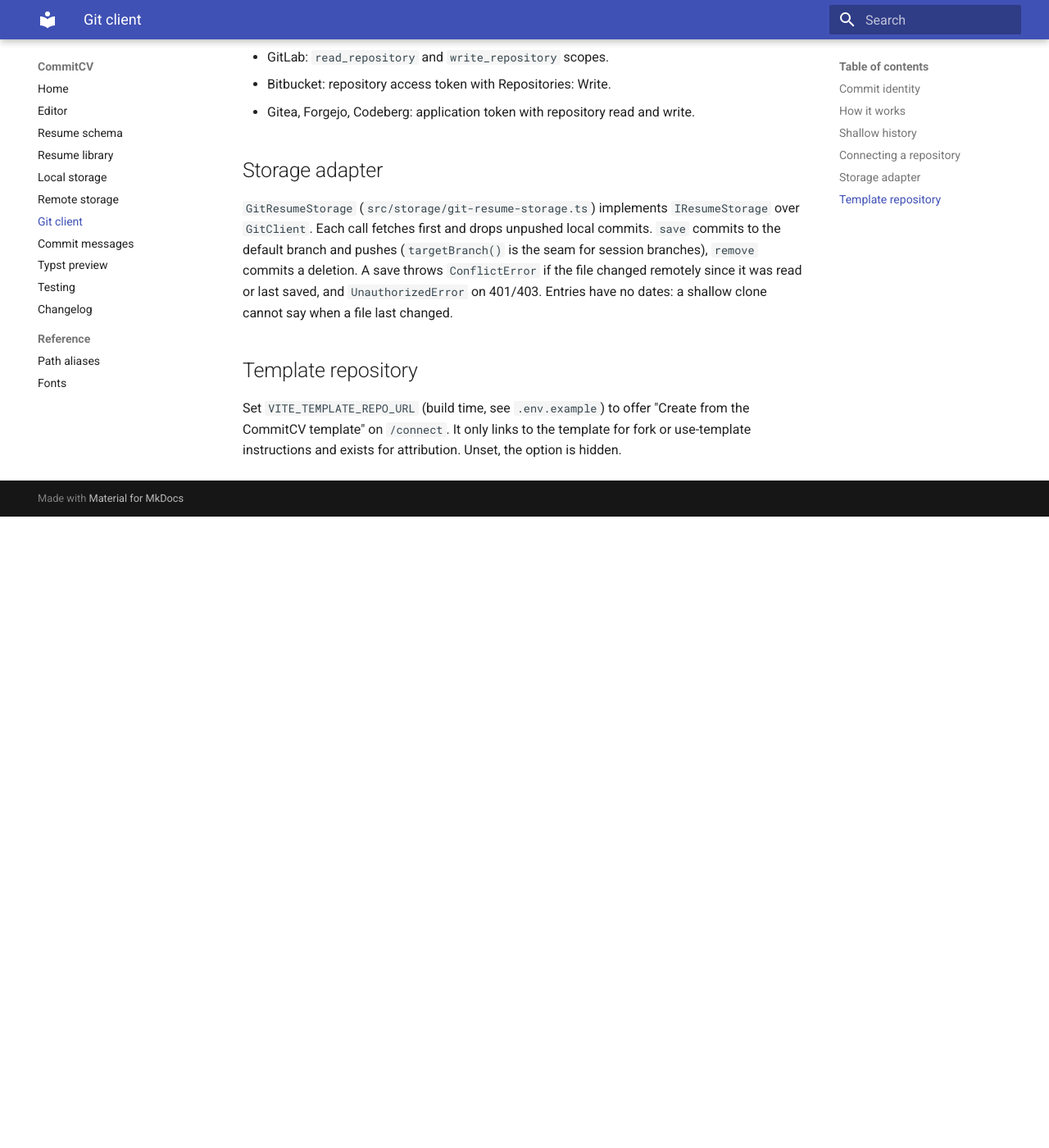
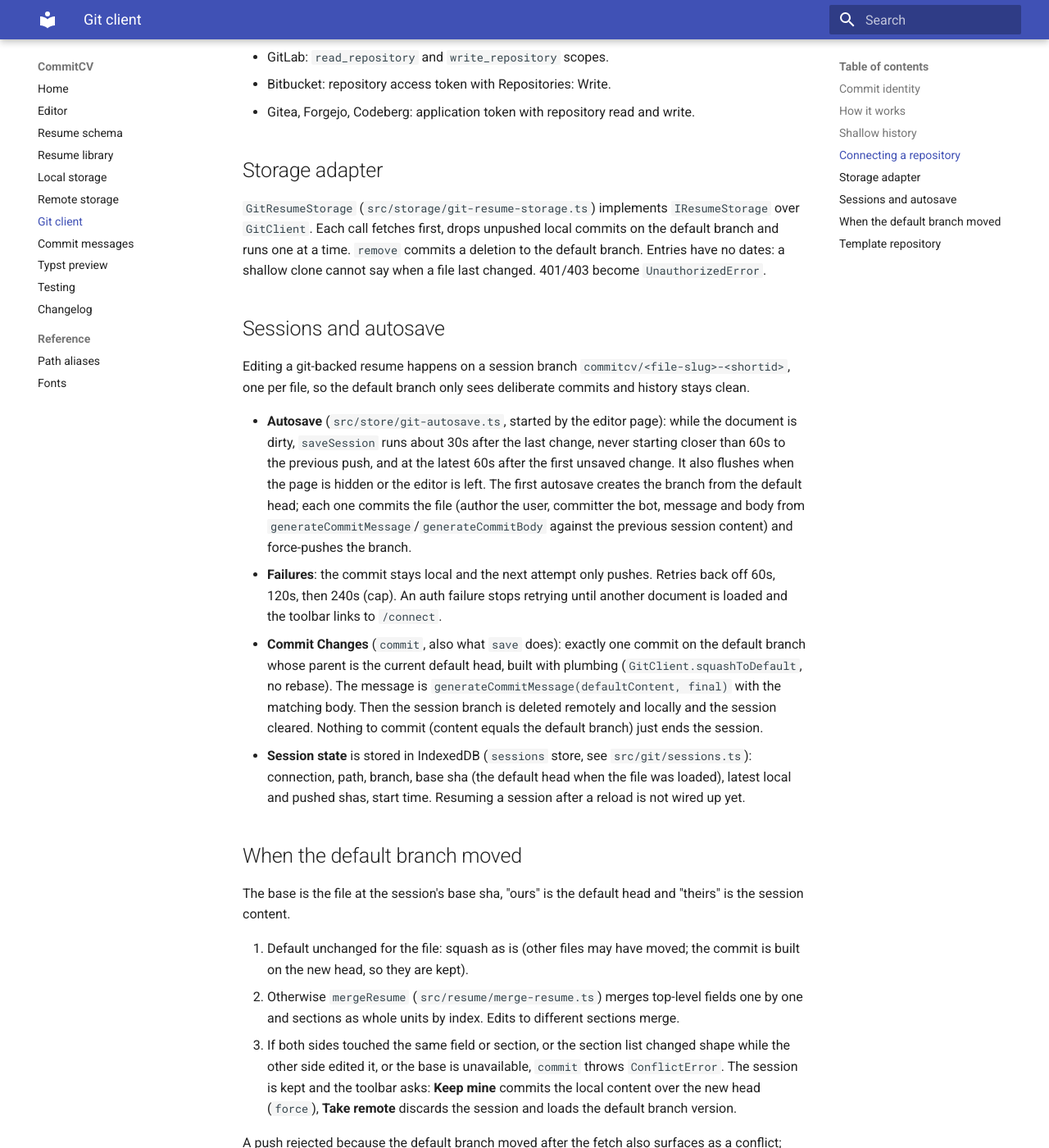
Before and after one commit to CommitCV/CommitCV, an MkDocs documentation site: the page built from docs/git-sync.md, in a window 1280 px wide and 1400 px high, scrolled down 1445 px. Shown: the whole window at 82% size. Built offline with MkDocs 1.6.1 and Material for MkDocs 9.7.7, drawn with Linux system fonts in a browser that asks for light colours; before the commit the page ends 2075 px from its top, so only the background shows below that; some of the changed text lies outside the part shown.

Commit message:
docs: describe session branches, autosave and conflicts

```diff
--- a/docs/git-sync.md
+++ b/docs/git-sync.md
@@ -62,12 +62,57 @@ Create a token with permission to read and write repository contents:
 ## Storage adapter
 
 `GitResumeStorage` (`src/storage/git-resume-storage.ts`) implements
-`IResumeStorage` over `GitClient`. Each call fetches first and drops unpushed
-local commits. `save` commits to the default branch and pushes (`targetBranch()`
-is the seam for session branches), `remove` commits a deletion. A save throws
-`ConflictError` if the file changed remotely since it was read or last saved,
-and `UnauthorizedError` on 401/403. Entries have no dates: a shallow clone
-cannot say when a file last changed.
+`IResumeStorage` over `GitClient`. Each call fetches first, drops unpushed
+local commits on the default branch and runs one at a time. `remove` commits a
+deletion to the default branch. Entries have no dates: a shallow clone cannot
+say when a file last changed. 401/403 become `UnauthorizedError`.
+
+## Sessions and autosave
+
+Editing a git-backed resume happens on a session branch
+`commitcv/<file-slug>-<shortid>`, one per file, so the default branch only
+sees deliberate commits and history stays clean.
+
+- **Autosave** (`src/store/git-autosave.ts`, started by the editor page):
+  while the document is dirty, `saveSession` runs about 30s after the last
+  change, never starting closer than 60s to the previous push, and at the
+  latest 60s after the first unsaved change. It also flushes when the page is
+  hidden or the editor is left. The first autosave creates the branch from
+  the default head; each one commits the file (author the user, committer the
+  bot, message and body from `generateCommitMessage`/`generateCommitBody`
+  against the previous session content) and force-pushes the branch.
+- **Failures**: the commit stays local and the next attempt only pushes. Retries
+  back off 60s, 120s, then 240s (cap). An auth failure stops retrying until
+  another document is loaded and the toolbar links to `/connect`.
+- **Commit Changes** (`commit`, also what `save` does): exactly one commit on
+  the default branch whose parent is the current default head, built with
+  plumbing (`GitClient.squashToDefault`, no rebase). The message is
+  `generateCommitMessage(defaultContent, final)` with the matching body. Then
+  the session branch is deleted remotely and locally and the session cleared.
+  Nothing to commit (content equals the default branch) just ends the session.
+- **Session state** is stored in IndexedDB (`sessions` store, see
+  `src/git/sessions.ts`): connection, path, branch, base sha (the default
+  head when the file was loaded), latest local and pushed shas, start time.
+  Resuming a session after a reload is not wired up yet.
+
+## When the default branch moved
+
+The base is the file at the session's base sha, "ours" is the default head and
+"theirs" is the session content.
+
+1. Default unchanged for the file: squash as is (other files may have moved;
+   the commit is built on the new head, so they are kept).
+2. Otherwise `mergeResume` (`src/resume/merge-resume.ts`) merges top-level
+   fields one by one and sections as whole units by index. Edits to different
+   sections merge.
+3. If both sides touched the same field or section, or the section list
+   changed shape while the other side edited it, or the base is unavailable,
+   `commit` throws `ConflictError`. The session is kept and the toolbar asks:
+   **Keep mine** commits the local content over the new head (`force`),
+   **Take remote** discards the session and loads the default branch version.
+
+A push rejected because the default branch moved after the fetch also surfaces
+as a conflict; Keep mine then retries on the fresh head.
 
 ## Template repository
 
```
Also changed, not shown: other parts of docs/git-sync.md (+1 -1 lines), docs/editor.md (+10 -1 lines).
